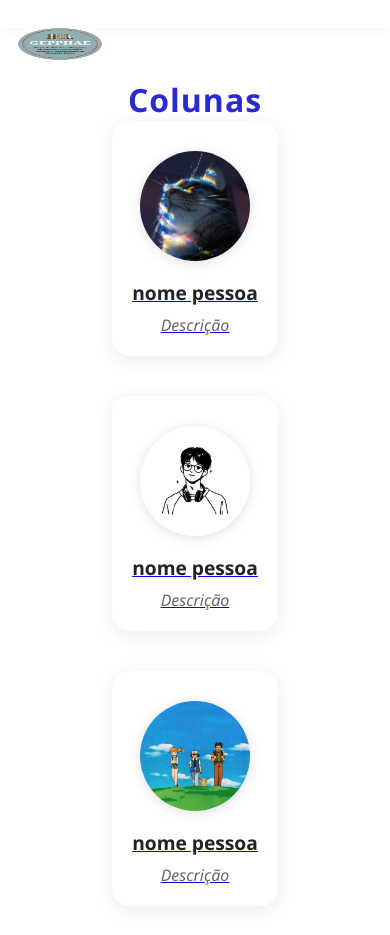
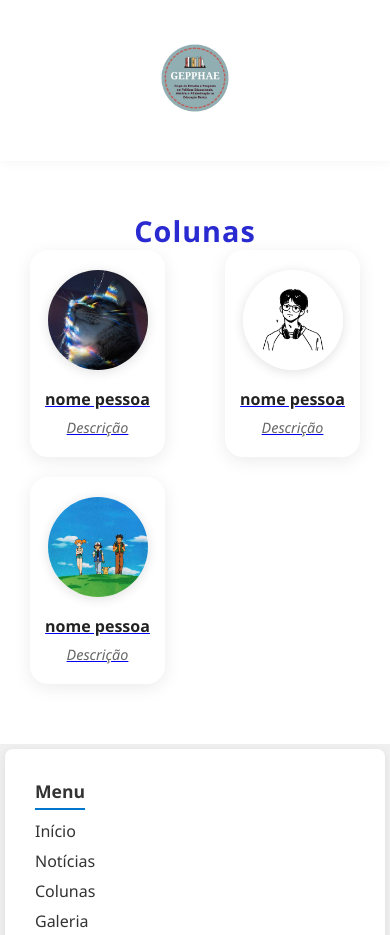
Before and after one commit to EmanuelPS8/projeto_final, a plain HTML site: page html/colunas.html in a window 390 px wide. Shown: the top 935 px of the page. Drawn offline with Linux system fonts and the light colour scheme.

Commit message:
media queries

```diff
--- a/css/style_colunas.css
+++ b/css/style_colunas.css
@@ -24,17 +24,16 @@ header {
 
 .logo {
   display: flex;
+  justify-content: center;
   align-items: center;
-  margin-top: -10px;
-  margin-bottom: -70px;
+  margin: 20px 0;
 }
+
 .logo img {
   width: 100px;
   height: 100px;
   border-radius: 50%;
-  margin-right: 15px;
-  display: block;
-  margin: auto;
+  object-fit: contain;
 }
 
 .logo a {
@@ -111,6 +110,19 @@ header {
 
 /* Responsive for mobile */
 @media (max-width: 600px) {
+  .logo img {
+    width: 80px;
+    height: 80px;
+  }
+
+  header {
+    flex-direction: column;
+  }
+
+  .colunas-title {
+    font-size: 1.8rem;
+  }
+
   .colunas-container {
     padding: 10px;
   }
@@ -120,20 +132,6 @@ header {
   .coluna-img img {
     width: 110px;
     height: 110px;
-  }
-}
-
-@media (max-width: 700px) {
-  header {
-    flex-direction: column;
-    align-items: flex-start;
-    padding: 14px 10px;
-  }
-  .nav ul {
-    gap: 12px;
-  }
-  .logo img {
-    height: 38px;
   }
 }
 
@@ -226,3 +224,36 @@ footer {
   border-color: #0077cc;
   box-shadow: 0 0 0 4px rgba(0, 119, 204, 0.2);
 }
+
+@media (max-width: 600px) {
+  .colunas-container {
+    padding: 10px;
+  }
+
+  .colunas-title {
+    font-size: 1.8rem;
+  }
+
+  .colunas-grid {
+    grid-template-columns: repeat(auto-fit, minmax(160px, 1fr));
+    gap: 20px;
+  }
+
+  .coluna-img {
+    padding: 20px 15px;
+    max-width: 100%;
+  }
+
+  .coluna-img img {
+    width: 100px;
+    height: 100px;
+  }
+
+  .coluna-img h3 {
+    font-size: 1rem;
+  }
+
+  .coluna-img p {
+    font-size: 0.9rem;
+  }
+}
```
